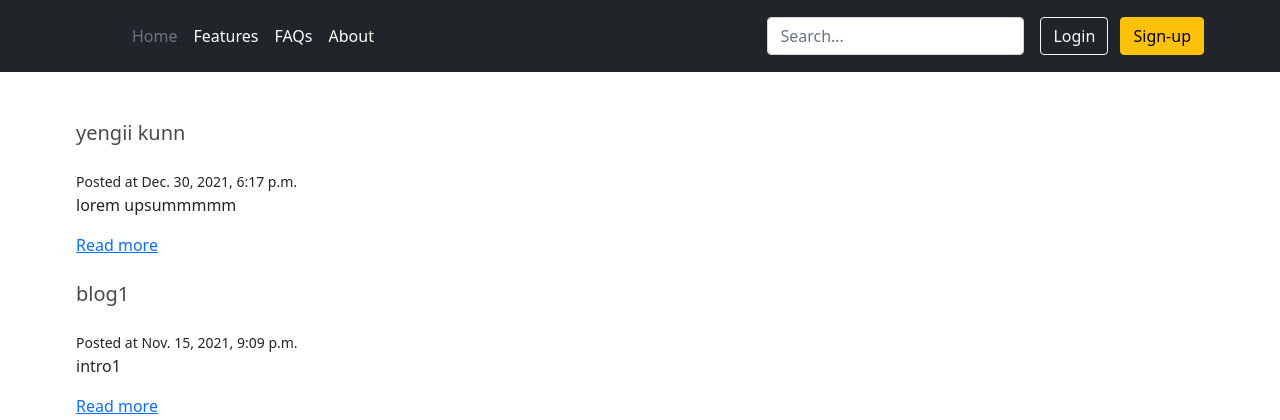
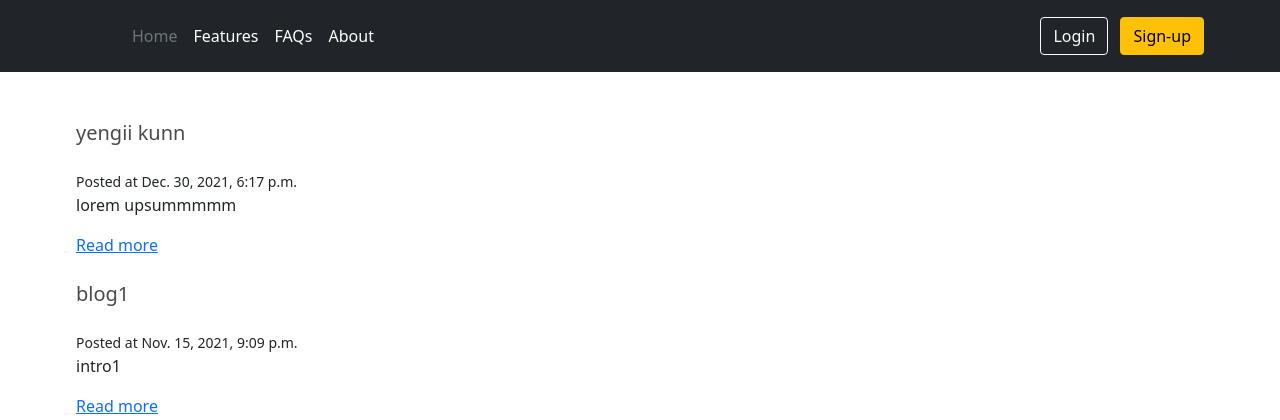
Before and after one commit to AAbdurakhmanov/blogsite_with_py_django, a Django app: page / in a window 1280 px wide. Shown: the top 420 px of the page. Run offline with Django 3.2, Linux system fonts and the light colour scheme; data comes from the database, SQL or seed files in the repository.

Commit message:
change some css tags

```diff
--- a/blogapp/templates/blogapp/base.html
+++ b/blogapp/templates/blogapp/base.html
@@ -35,11 +35,6 @@
             <li><a href="#" class="nav-link px-2 text-white">FAQs</a></li>
             <li><a href="#" class="nav-link px-2 text-white">About</a></li>
           </ul>
-
-          <form class="col-12 col-lg-auto mb-3 mb-lg-0 me-lg-3">
-            <input type="search" class="form-control form-control-dark" placeholder="Search..." aria-label="Search">
-          </form>
-
           <div class="text-end">
             <button type="button" class="btn btn-outline-light me-2">Login</button>
             <button type="button" class="btn btn-warning">Sign-up</button>
```
